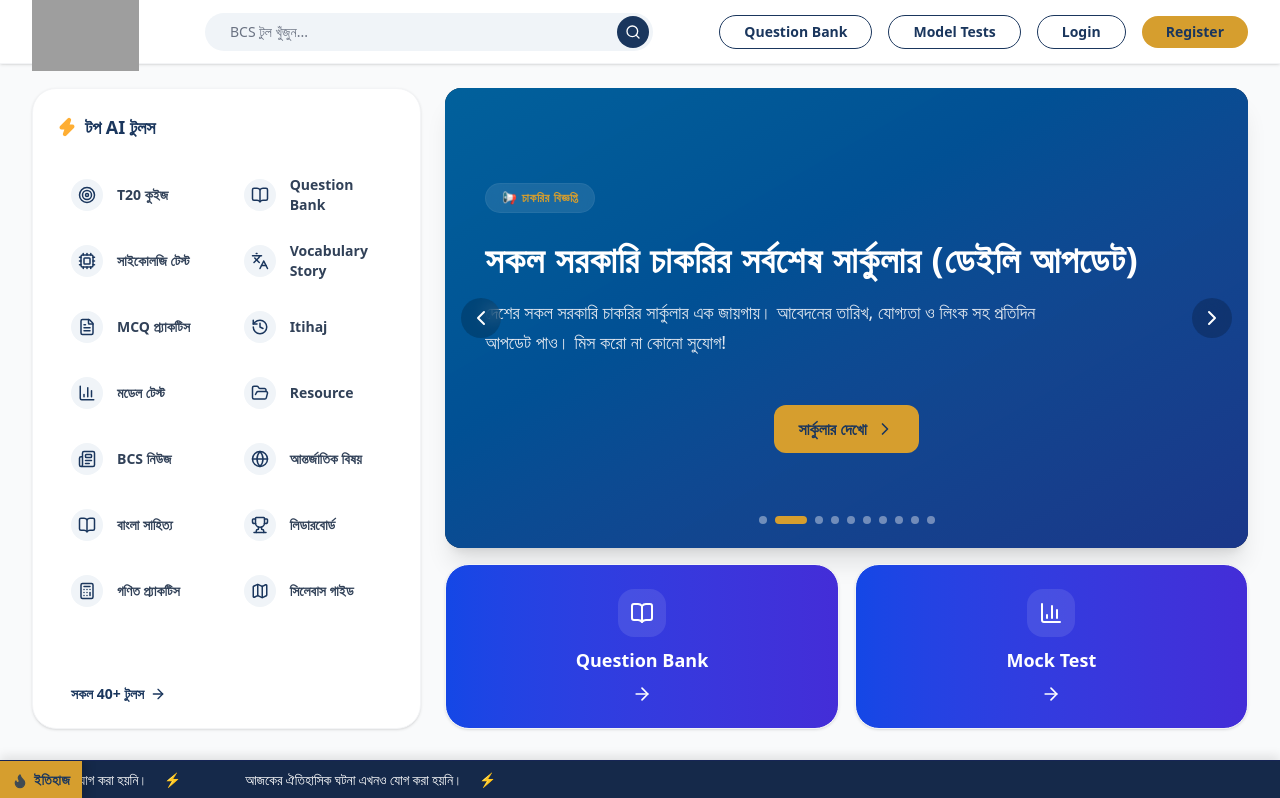
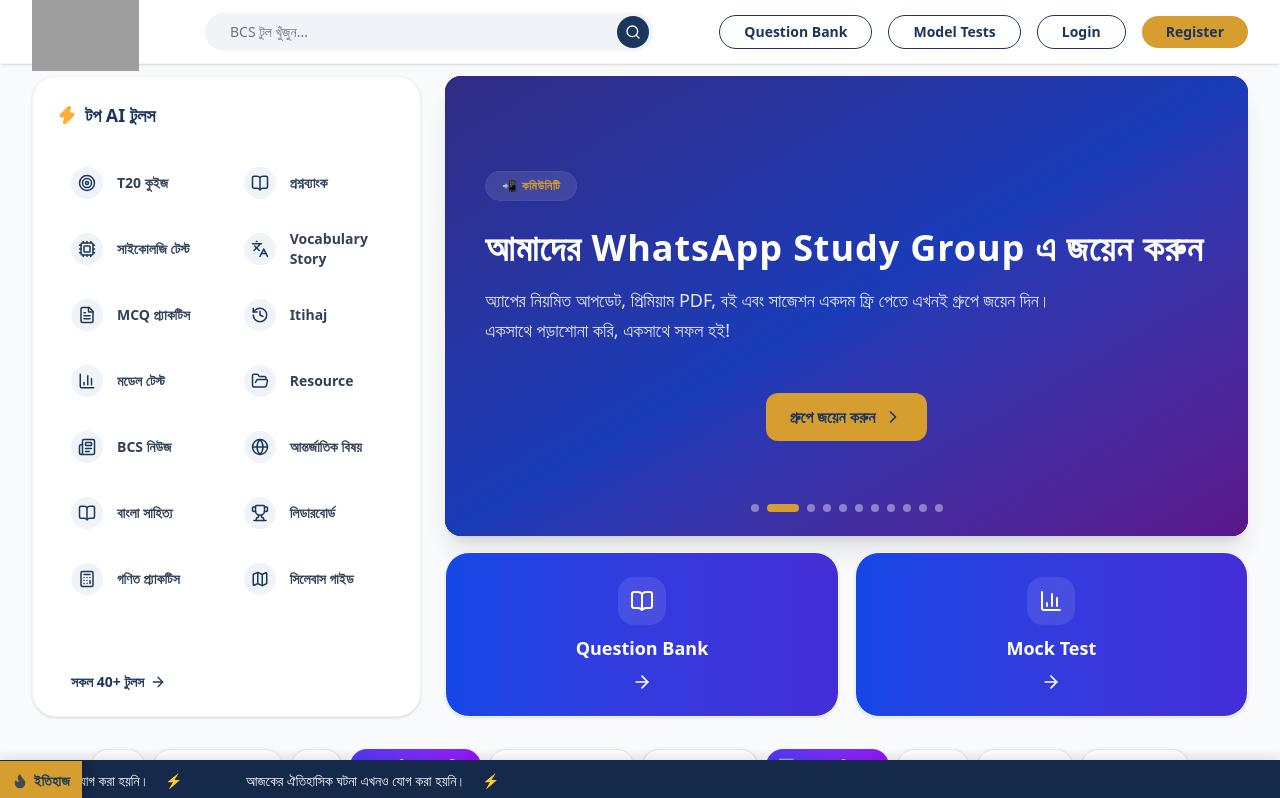
Before and after one commit to RusulAzom/bcspark, a Next.js app: page / in a window 1280 px wide. Shown: the top 798 px of the page. Built offline with nearby package versions, Linux system fonts and the light colour scheme; grey boxes are pictures that could not be loaded.

Commit message:
UI: minor fixing

```diff
--- a/src/app/globals.css
+++ b/src/app/globals.css
@@ -5,7 +5,14 @@
   --color-accent: #d69e2e;
   --color-accent-dark: #b7791f;
   --color-brand-bg: #f7fafc;
-  --font-bengali: var(--font-hind-siliguri), sans-serif;
+  --font-bengali: var(--font-noto-bengali), sans-serif;
+}
+
+@font-face {
+  font-family: "Noto Sans Bengali";
+  font-style: normal;
+  font-weight: 400;
+  src: local("Noto Sans Bengali"), url("https://fonts.googleapis.com/css2?family=Noto+Sans+Bengali&display=swap") format("woff2");
 }
 
 :root {
--- a/src/components/HeroCarousel.jsx
+++ b/src/components/HeroCarousel.jsx
@@ -18,6 +18,17 @@
   },
   {
     id: 2,
+    badge: "📲 কমিউনিটি",
+    title: "আমাদের WhatsApp Study Group এ জয়েন করুন",
+    description: "অ্যাপের নিয়মিত আপডেট, প্রিমিয়াম PDF, বই এবং সাজেশন একদম ফ্রি পেতে এখনই গ্রুপে জয়েন দিন। একসাথে পড়াশোনা করি, একসাথে সফল হই!",
+    ctaText: "গ্রুপে জয়েন করুন",
+    emoji: "💬",
+    link: "https://chat.whatsapp.com/JW63CMSIlMF4sLnf6bF7g4?s=cl&p=a&ilr=1",
+    centerCta: true,
+    bgGradient: "from-indigo-900 via-blue-800 to-purple-900"
+  },
+  {
+    id: 12,
     badge: "📢 চাকরির বিজ্ঞপ্তি",
     title: "সকল সরকারি চাকরির সর্বশেষ সার্কুলার (ডেইলি আপডেট)",
     description: "দেশের সকল সরকারি চাকরির সার্কুলার এক জায়গায়। আবেদনের তারিখ, যোগ্যতা ও লিংক সহ প্রতিদিন আপডেট পাও। মিস করো না কোনো সুযোগ!",
@@ -28,7 +39,7 @@
     bgGradient: "from-sky-700/90 to-blue-900/95",
   },
   {
-    id: 3,
+    id: 13,
     badge: "📰 কারেন্ট অ্যাফেয়ার্স মিস নাই",
     title: "আজকের BCS নিউজ আপডেট",
     isNews: true,
@@ -43,7 +54,7 @@
     bgGradient: "from-indigo-950/90 to-slate-900/95"
   },
   {
-    id: 4,
+    id: 14,
     badge: "⚡ T20 কুইজ চ্যালেঞ্জ",
     title: "T20 কুইজ চ্যালেঞ্জ",
     description: "প্রতিদিন মাত্র ২০টি প্রশ্নের দ্রুত উত্তর দিয়ে যাচাই করো তোমার প্রস্তুতি। প্রতি সপ্তাহে সেরা ৫ কুইজার পাবেন আকর্ষণীয় স্পেশাল ব্যাজ ও ডিল!",
@@ -54,7 +65,7 @@
     bgGradient: "from-blue-950 via-[#1a365d] to-[#2b6cb0]"
   },
   {
-    id: 5,
+    id: 15,
     badge: "📖 স্মার্ট রিভিশন",
     title: "ভুলের খাতা ২.০",
     description: "মডেল টেস্টে করা আপনার সকল ভুল প্রশ্ন স্বয়ংক্রিয়ভাবে জমা হবে এখানে। দুর্বল বিষয়গুলোকে চিহ্নিত করে রিভিশন দিন নিমিষেই!",
@@ -64,7 +75,7 @@
     bgGradient: "from-purple-950 via-[#1a365d] to-[#6b46c1]"
   },
   {
-    id: 6,
+    id: 16,
     badge: "🤖 AI ২৪/৭ মেন্টরিং",
     title: "Study Buddy AI",
     description: "BCS সিলেবাসের যেকোনো কঠিন বিষয় বুঝতে চ্যাট করুন আমাদের পার্সোনাল AI মেন্টরের সাথে। সাথে থাকছে ইন্সট্যান্ট সমাধান ও কাস্টম নোট জেনারেশন।",
@@ -74,7 +85,7 @@
     bgGradient: "from-teal-950 via-[#1a365d] to-[#319795]"
   },
   {
-    id: 7,
+    id: 17,
     badge: "🧠 মানসিক স্বাস্থ্য যাচাই",
     title: "আপনার মানসিক স্বাস্থ্য কেমন আছে?",
     description: "ডিপ্রেশন, দুশ্চিন্তা ও সম্পর্কের টানাপোড়েন পরিমাপ করুন আন্তর্জাতিক বৈজ্ঞানিক স্কেলে—সম্পূর্ণ বিনামূল্যে ও গোপনে।",
@@ -85,7 +96,7 @@
     bgGradient: "from-indigo-900 via-blue-800 to-purple-900"
   },
   {
-    id: 8,
+    id: 18,
     badge: "⚡ ভোকাবুলারি হাব",
     title: "BCS ও জব এক্সাম ভোকাবুলারি মাস্টারক্লাস",
     description: "৩০০০+ রিয়েল ডেটা, স্মার্ট MCQ কুইজ এবং ৩ডি ফ্ল্যাশকার্ড গেমের মাধ্যমে আপনার ভোকাবুলারি রিটেনশন বাড়ান ১০০%—সম্পূর্ণ ফ্রি।",
@@ -96,7 +107,7 @@
     bgGradient: "from-indigo-900 via-blue-800 to-purple-900"
   },
   {
-    id: 9,
+    id: 19,
     badge: "📝 BCS Question Bank",
     title: "BCS ও সরকারি চাকরির প্রশ্ন ব্যাংক",
     description: "সব ধরনের প্রশ্ন ও সমাধান একসাথে। প্রাক্তন প্রশ্নপত্র থেকে MCQ অনুশীলন করো এবং প্রস্তুতি নিশ্চিত করো।",
@@ -107,7 +118,7 @@
     bgGradient: "from-blue-900 via-indigo-800 to-purple-900"
   },
   {
-    id: 10,
+    id: 20,
     badge: "📖 ভোকাব স্টোরি হাব",
     title: "গল্পে গল্পে BCS ও জব এক্সাম ভোকাবুলারি মাস্টারক্লাস",
     description: "আকর্ষণীয় গল্প, ইন্টারেক্টিভ মিনি-কুইজ এবং ভিজ্যুয়াল মিনিং-এর মাধ্যমে আপনার ভোকাবুলারি রিটেনশন বাড়ান ১০০%—সম্পূর্ণ ফ্রি।",
@@ -149,10 +160,13 @@
         return (
           <div
             key={slide.id}
-className={`absolute inset-0 flex flex-col p-4 sm:p-10 transition-all duration-700 ease-in-out ${isActive
-                ? "opacity-100 translate-x-0 scale-100 z-10"
-                : "opacity-0 translate-x-4 scale-95 z-0 pointer-events-none"
-              } ${slide.centerCta ? 'justify-center gap-3 sm:gap-6' : 'justify-between'}`}
+            className={`absolute inset-0 flex-col p-4 sm:p-10
+              transition-opacity duration-1000 ease-in-out
+              ${isActive
+                ? "opacity-100 z-10"
+                : "opacity-0 z-0 pointer-events-none"
+              }
+              ${slide.centerCta ? 'justify-center gap-3 sm:gap-6' : 'justify-between'}`}
           >
             {/* Background Layer */}
             {slide.bgImage ? (
@@ -217,22 +231,6 @@
         );
       })}
 
-      {/* Manual Slide Navigation Buttons */}
-<button
-        onClick={prevSlide}
-        className="absolute left-4 top-1/2 z-20 -translate-y-1/2 flex h-8 w-8 sm:h-10 sm:w-10 items-center justify-center rounded-full bg-black/20 text-white backdrop-blur-sm transition-all hover:bg-black/40 hover:scale-105 active:scale-95"
-        aria-label="Previous slide"
-      >
-        <ChevronLeft className="h-5 w-5 sm:h-6 sm:w-6" />
-      </button>
-      <button
-        onClick={nextSlide}
-        className="absolute right-4 top-1/2 z-20 -translate-y-1/2 flex h-8 w-8 sm:h-10 sm:w-10 items-center justify-center rounded-full bg-black/20 text-white backdrop-blur-sm transition-all hover:bg-black/40 hover:scale-105 active:scale-95"
-        aria-label="Next slide"
-      >
-        <ChevronRight className="h-5 w-5 sm:h-6 sm:w-6" />
-      </button>
-
       {/* Pagination Indicators */}
       <div className="absolute bottom-3 sm:bottom-6 left-1/2 z-20 -translate-x-1/2 flex gap-2">
         {slides.map((_, index) => (
--- a/src/components/HeroSection.jsx
+++ b/src/components/HeroSection.jsx
@@ -18,7 +18,7 @@
   { id: 5, name: "BCS নিউজ", icon: <Newspaper className="h-4.5 w-4.5" />, href: "#" },
   { id: 6, name: "বাংলা সাহিত্য", icon: <BookOpen className="h-4.5 w-4.5" />, href: "#" },
   { id: 7, name: "গণিত প্র্যাকটিস", icon: <Calculator className="h-4.5 w-4.5" />, href: "#" },
-  { id: 8, name: "Question Bank", icon: <BookOpen className="h-4.5 w-4.5" />, href: "/question-bank" },
+  { id: 8, name: "প্রশ্নব্যাংক", icon: <BookOpen className="h-4.5 w-4.5" />, href: "/question-bank" },
   { id: 9, name: "Vocabulary Story", icon: <Languages className="h-4.5 w-4.5" />, href: "/vocabulary/stories" },
   { id: 10, name: "Itihaj", icon: <History className="h-4.5 w-4.5" />, href: "/vocabulary/stories" },
   { id: 11, name: "Resource", icon: <FolderOpen className="h-4.5 w-4.5" />, href: "#" },
@@ -32,7 +32,7 @@
   const [isPsychologyModalOpen, setIsPsychologyModalOpen] = useState(false);
 
   return (
-    <div className="relative bg-gray-50 py-4">
+    <div className="relative bg-gray-50 py-1">
 
       {/* আপনার মেইন আসল UI লেআউট */}
       <section className="mx-auto max-w-7xl px-4 py-4 sm:px-6 lg:px-8 sm:py-2">
```
